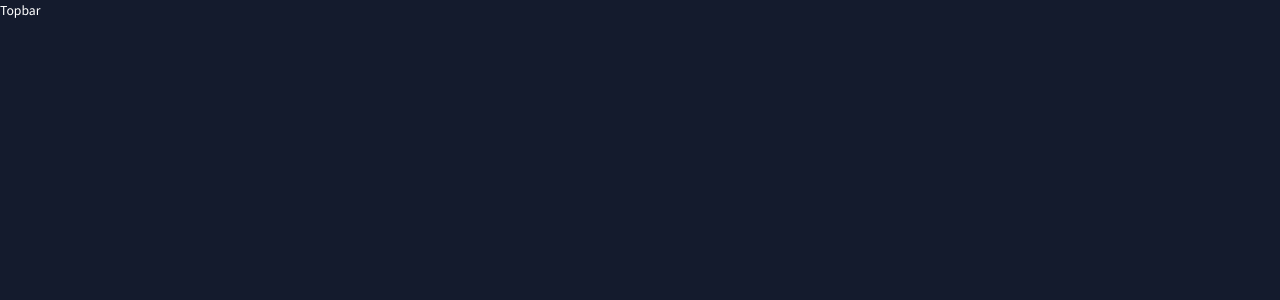
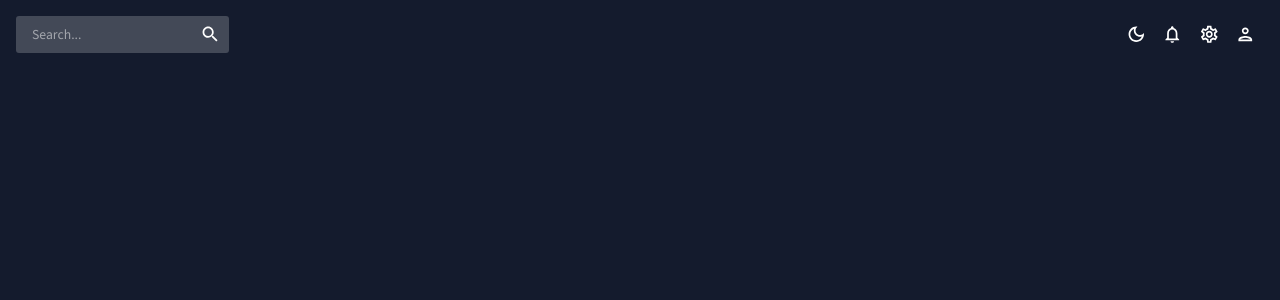
Before and after one commit to AlokPrasanna/fully-functional-dashboard-part1, a React (Vite) app: page / in a window 1280 px wide. Shown: the top 300 px of the page. Built offline with nearby package versions, Linux system fonts and the light colour scheme.

Commit message:
Edited TopBar using material UI

```diff
--- a/src/components/molecules/TopBar.jsx
+++ b/src/components/molecules/TopBar.jsx
@@ -1,6 +1,49 @@
+import { Box , IconButton , useTheme } from "@mui/material";
+import { useContext } from "react";
+import { ColorModeContext , token} from "../../theme";
+import InputBase from "@mui/material/InputBase";
+import LightModeOutlinedIcon from "@mui/icons-material/LightModeOutlined";
+import DarkModeOutlinedIcon from "@mui/icons-material/DarkModeOutlined";
+import NotificationsOutlinedIcon from "@mui/icons-material/NotificationsOutlined";
+import SettingsOutlinedIcon from "@mui/icons-material/SettingsOutlined";
+import PersonOutlinedIcon from "@mui/icons-material/PersonOutlined";
+import SearchIcon from "@mui/icons-material/Search";
+
+
 const Topbar = () => {
+    const theme  = useTheme();
+    const colors = token(theme.palette.mode);
+    const coloeMode = useContext(ColorModeContext);
+
     return (
-        <div>Topbar</div>
+       <Box display="flex" justifyContent="space-between" p={2}>
+        {/* Search bar*/}
+        <Box
+            display="flex"
+            borderRadius="3px"
+            backgroundColor= {colors.primary[400]}
+        >
+          <InputBase
+            sx={{ml:2 , flex:1}}
+            placeholder="Search..."
+          />
+          <IconButton type="button" sx={{p:1}}><SearchIcon /></IconButton>
+        </Box>
+        {/* Icons */}
+        <Box
+            display="flex"
+        >
+            <IconButton onClick={coloeMode.toggleColorMode}>
+                {theme.palette.mode === 'dark' ? (
+                    <DarkModeOutlinedIcon />
+                ): <LightModeOutlinedIcon />
+                }
+            </IconButton>
+            <IconButton><NotificationsOutlinedIcon /></IconButton>
+            <IconButton><SettingsOutlinedIcon /></IconButton>
+            <IconButton><PersonOutlinedIcon /></IconButton>
+        </Box>
+       </Box>
     )
 }
 
```
